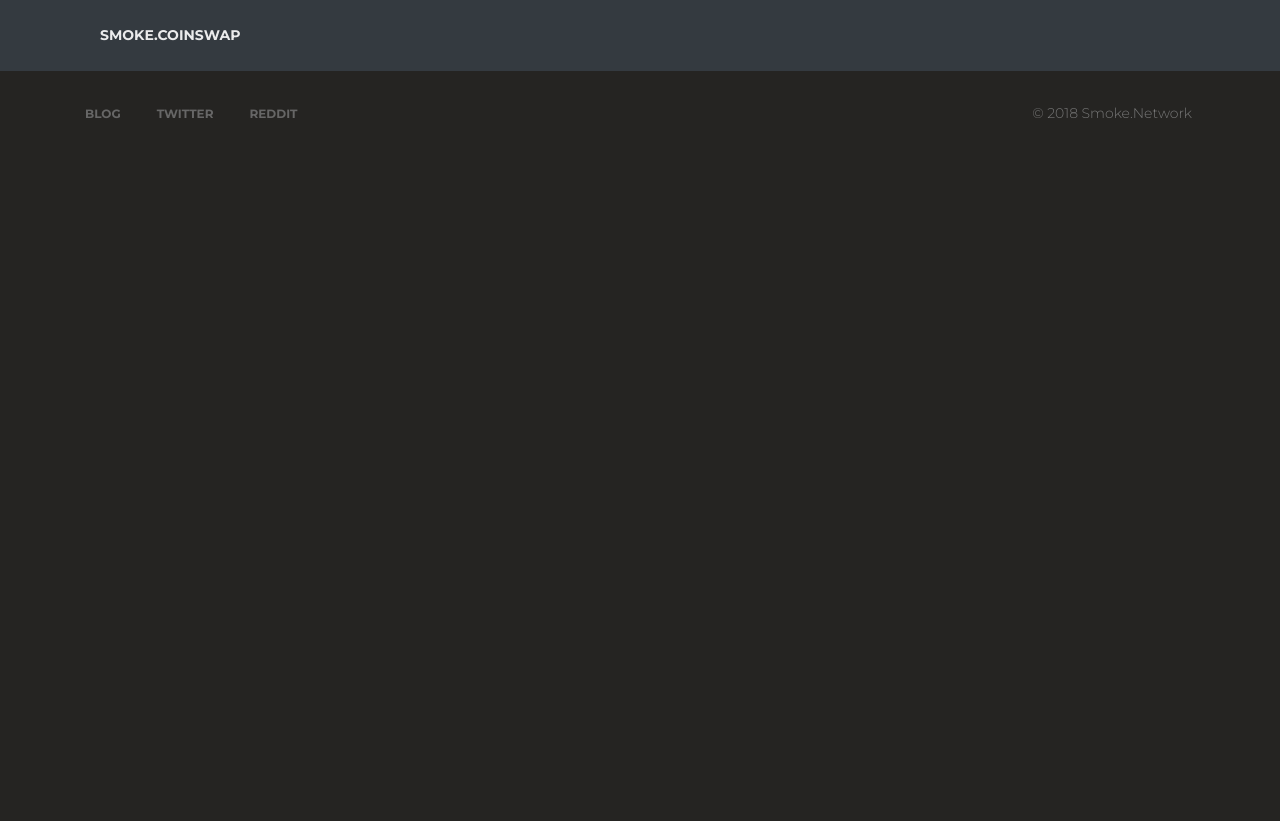
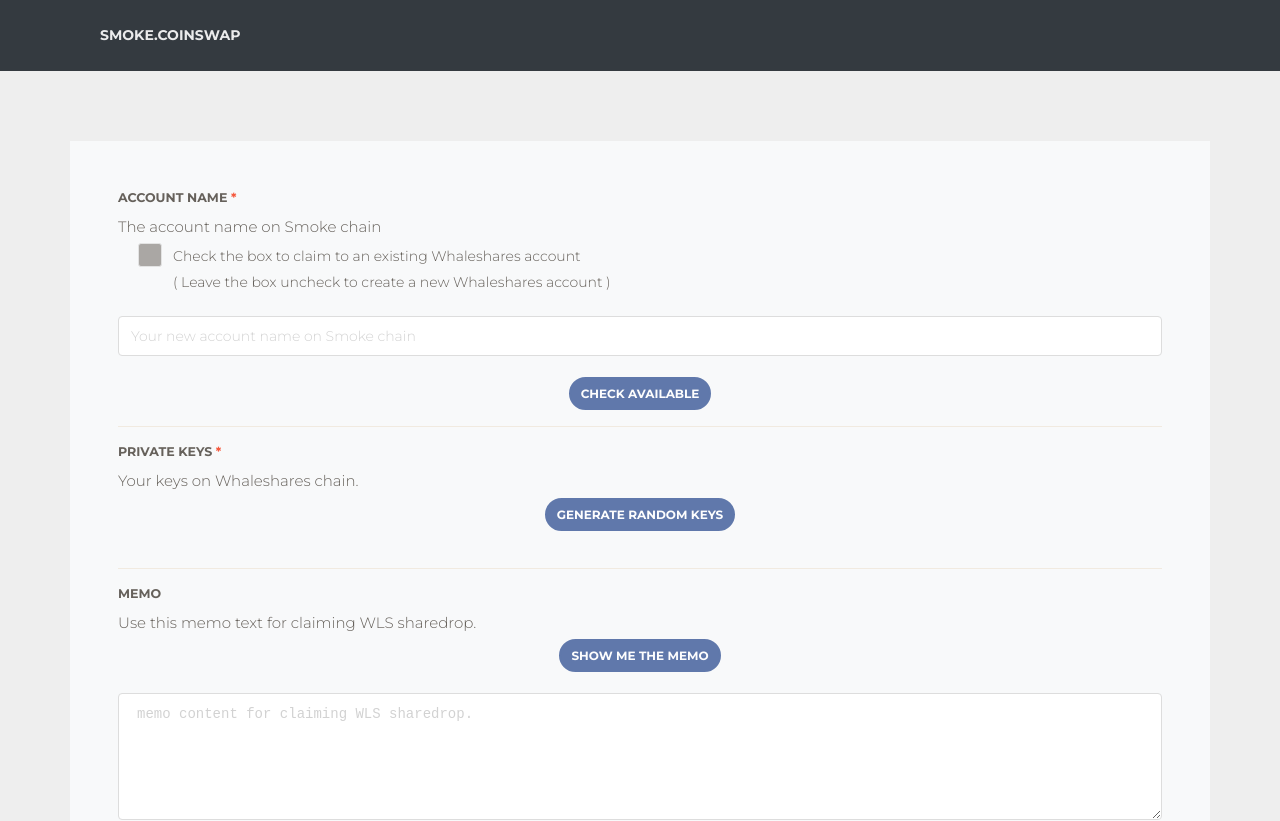
Before and after one commit to smokenetwork/coinswap, a React (Create React App) app in the folder frontend/: page /coinswaptool in a window 1280 px wide. Shown: the top 821 px of the page. Before the commit the page ends 800 px from the top, so only its background shows below. Built offline with nearby package versions, Linux system fonts and the light colour scheme.

Commit message:
rename CoinSwapTool

```diff
--- a/frontend/src/App.js
+++ b/frontend/src/App.js
@@ -1,7 +1,7 @@
 import React from 'react';
 import { Switch, Route, Redirect, withRouter, Link } from 'react-router-dom';
 import { connect } from 'react-redux';
-import SharedropTools from './components/SharedropTools'
+import CoinSwapTool from './components/CoinSwapTool'
 import Faq from './components/Faq'
 
 import './assets/css/paper-kit.css';
@@ -47,8 +47,8 @@ export class App extends React.Component {
                 <div className="wrapper">
 
                     <Switch>
-                        <Route name="Index" path="/" exact render={() => <Redirect to="/sharedroptools" /> } />
-                        <Route name="SharedropTools" path="/sharedroptools" component={SharedropTools} />
+                        <Route name="Index" path="/" exact render={() => <Redirect to="/coinswaptool" /> } />
+                        <Route name="CoinSwapTool" path="/coinswaptool" component={CoinSwapTool} />
                         <Route name="Faq" path="/faq" component={Faq} />
                     </Switch>
 
--- a/frontend/src/components/SharedropTools.js
+++ b/frontend/src/components/CoinSwapTool.js
@@ -3,7 +3,7 @@ import {withRouter} from "react-router-dom";
 import {connect} from "react-redux";
 import { Action_CheckAvailable_Name, Action_Generate_Keys, Action_ShowMemo } from "../actions";
 
-class SharedropTools extends Component {
+class CoinSwapTool extends Component {
     constructor(props) {
         super(props);
 
@@ -152,4 +152,4 @@ class SharedropTools extends Component {
 
 const mapStateToProps = (state) => { return state.AppReducer; };
 const mapDispatchToProps = { Action_CheckAvailable_Name, Action_Generate_Keys, Action_ShowMemo };
-export default withRouter( connect( mapStateToProps, mapDispatchToProps)(SharedropTools) );
+export default withRouter( connect( mapStateToProps, mapDispatchToProps)(CoinSwapTool) );
```
